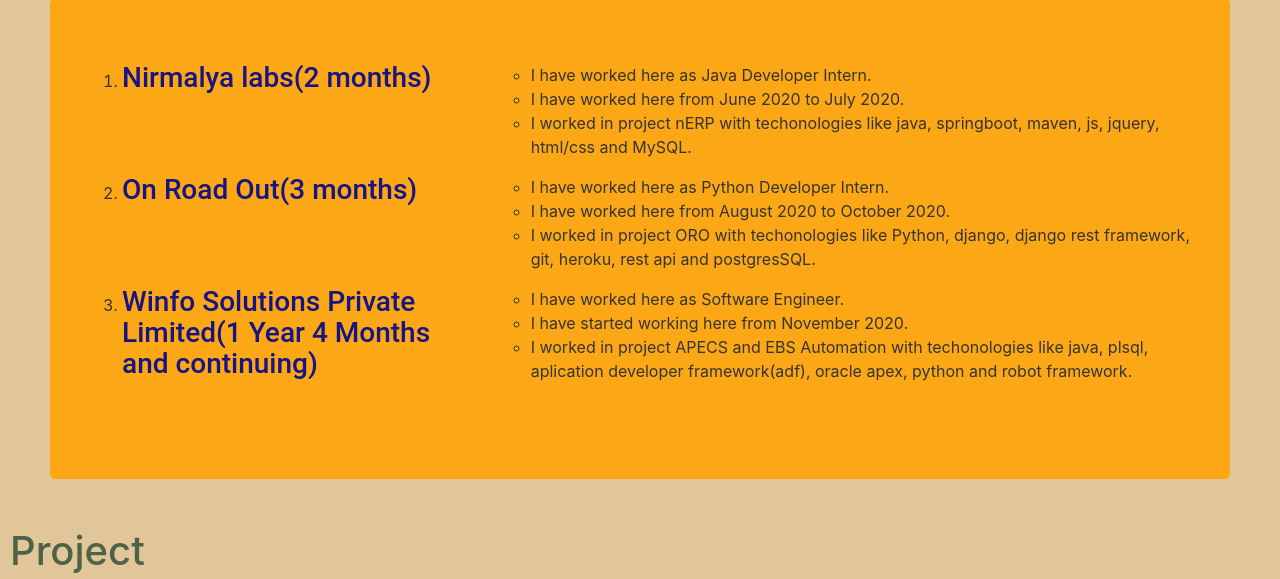
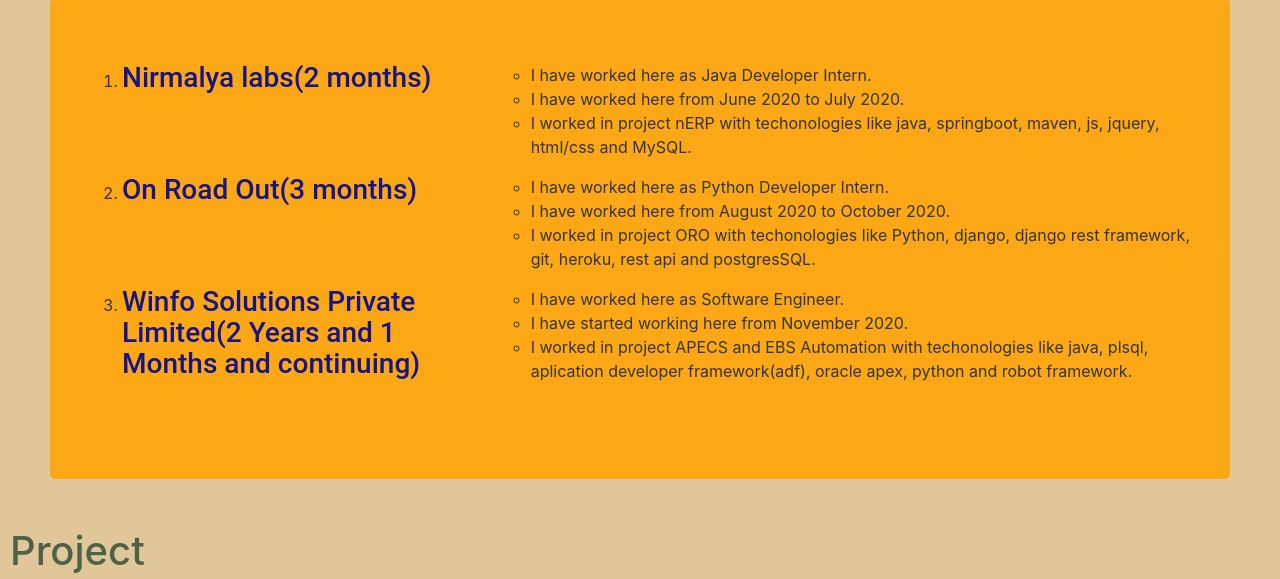
Before and after one commit to jakemo007/portfolio, a Django app: page / in a window 1280 px wide. Shown: the part 780-1359 px from the top of the page. Run offline with Django 3.2, Linux system fonts and the light colour scheme; some libraries are stand-ins or nearby versions.

Commit message:
Exprience

```diff
--- a/templates/includes/exprience.html
+++ b/templates/includes/exprience.html
@@ -34,7 +34,7 @@
         </li>
         <li>
             <div class="row">
-                <div class="col" ><h3 style="text-align: left; font-family: 'Roboto' ; color: navy;">Winfo Solutions Private Limited(1 Year 4 Months and continuing)</h3></div>
+                <div class="col" ><h3 style="text-align: left; font-family: 'Roboto' ; color: navy;">Winfo Solutions Private Limited(2 Years and 1 Months and continuing)</h3></div>
                 <div class="col-8">
                     <p style="text-align: left;font-size: large; font-family: 'Pacifico'; color: rgb(61, 87, 61); display: inline;">
                         <ul>
```
